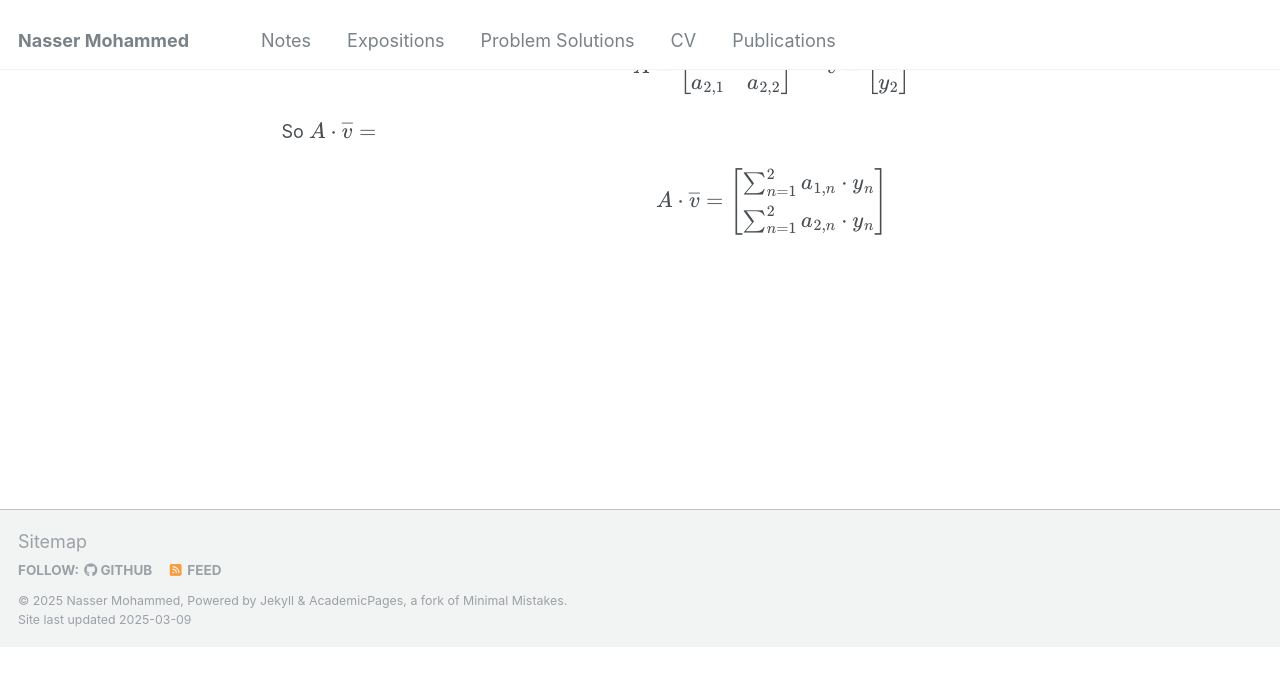
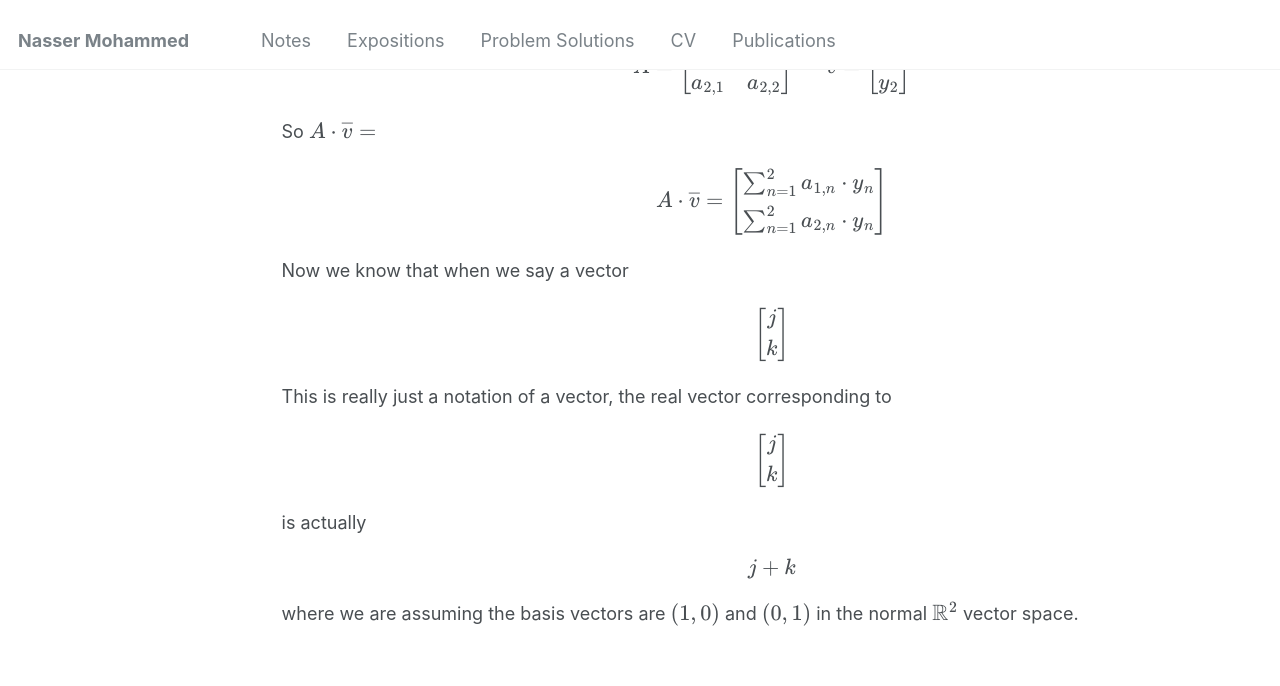
Before and after one commit to Nasser-Mohammed/Nasser-Mohammed.github.io, a Jekyll site: the page built from _pages/notes/linear-algebra/matrix.md, in a window 1280 px wide and 900 px high, scrolled down 1804 px. Shown: the top 686 px of the window. Built offline with Jekyll 4.4.1, drawn with Linux system fonts in a browser that asks for light colours; before the commit the page ends 2451 px from its top, so only the background shows below that.

Commit message:
Update matrix.md

```diff
--- a/_pages/notes/linear-algebra/matrix.md
+++ b/_pages/notes/linear-algebra/matrix.md
@@ -49,3 +49,24 @@ A \cdot \overline{v} = \begin{bmatrix}
 \end{bmatrix}
 $$
 </div>
+Now we know that when we say a vector
+<div style="text-align: center;">
+$$
+\begin{bmatrix}
+j\\
+k
+\end{bmatrix}
+$$
+</div>
+This is really just a notation of a vector, the real vector corresponding to
+<div style="text-align: center;">
+$$
+\begin{bmatrix}
+j\\
+k
+\end{bmatrix}
+$$
+</div>
+is actually
+\\[j + k\\]
+where we are assuming the basis vectors are \\((1,0)\\) and \\((0,1)\\) in the normal \\(\mathbb{R}^2\\) vector space.
```
